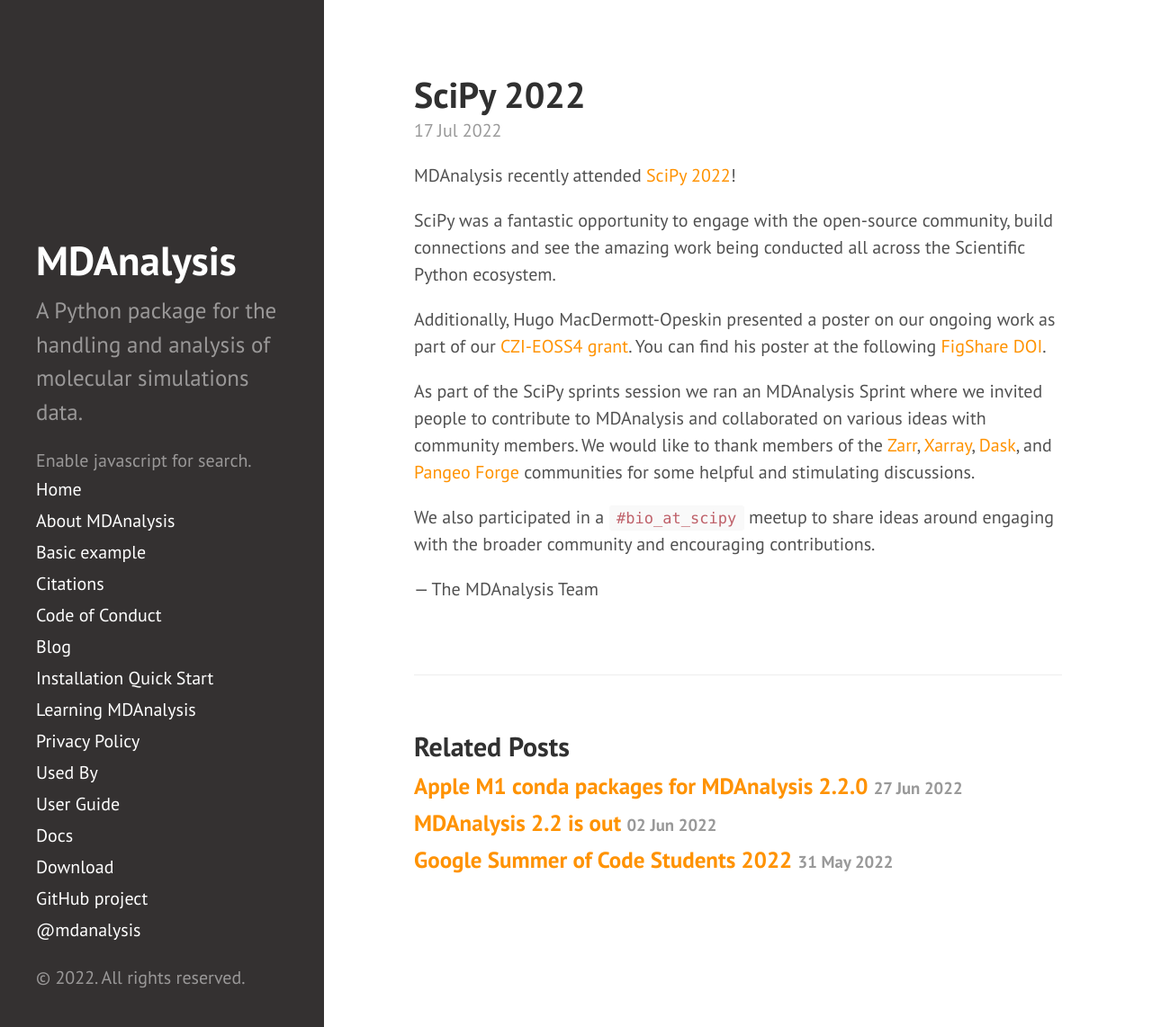
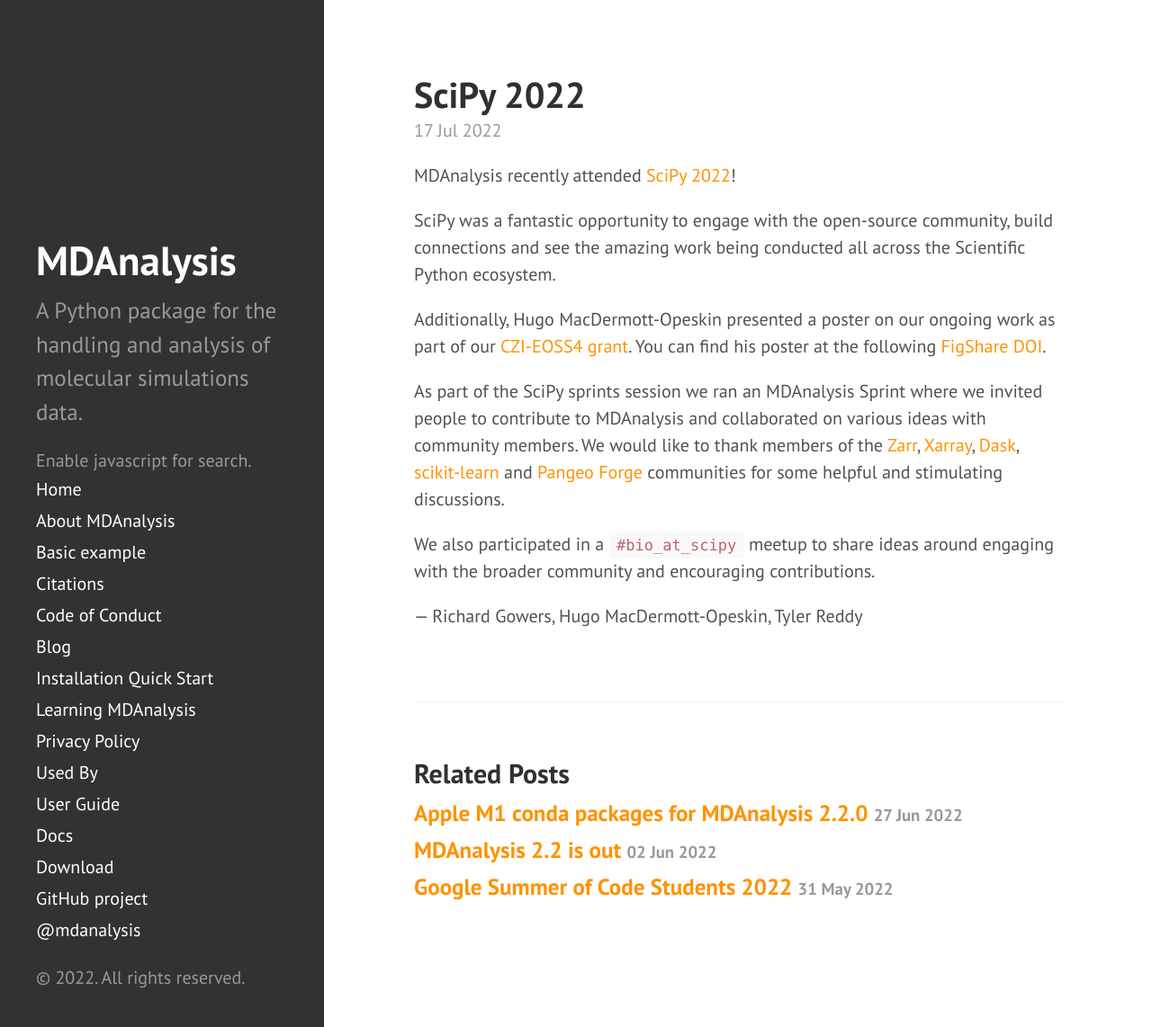
Before and after one commit to MDAnalysis/MDAnalysis.github.io, a Jekyll site: the page built from _posts/2022-07-17-scipy_2022.md, in a window 1280 px wide and 1142 px high. Shown: the whole window at 90% size. Built offline with Jekyll 4.4.1, drawn with Linux system fonts in a browser that asks for light colours; comment, search, counter and statistics services are not loaded.

```diff
--- a/_posts/2022-07-17-scipy_2022.md
+++ b/_posts/2022-07-17-scipy_2022.md
@@ -18,11 +18,12 @@ As part of the SciPy sprints session we ran an MDAnalysis Sprint
 where we invited people to contribute to MDAnalysis and collaborated on
 various ideas with community members. We would like to thank members of the
 [Zarr](https://zarr.dev/), [Xarray](https://docs.xarray.dev/en/stable/),
-[Dask](https://www.dask.org/), and [Pangeo Forge](https://pangeo-forge.org/)
-communities for some helpful and stimulating discussions.
+[Dask](https://www.dask.org/), [scikit-learn](https://scikit-learn.org/stable/)
+and [Pangeo Forge](https://pangeo-forge.org/) communities for some helpful
+and stimulating discussions.
 
 
 We also participated in a `#bio_at_scipy` meetup to share ideas around engaging
 with the broader community and encouraging contributions.
 
-— The MDAnalysis Team
+— Richard Gowers, Hugo MacDermott-Opeskin, Tyler Reddy
```
